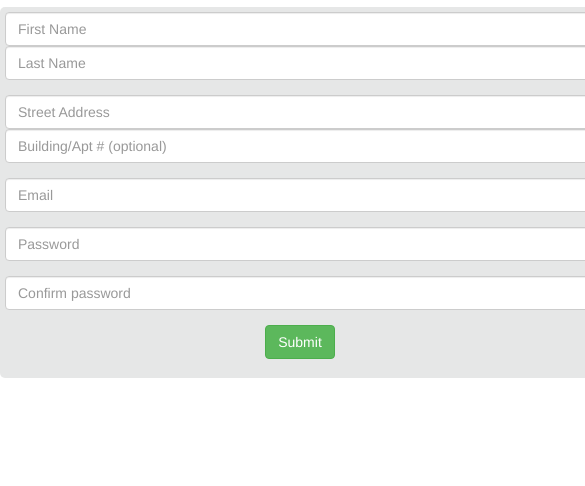
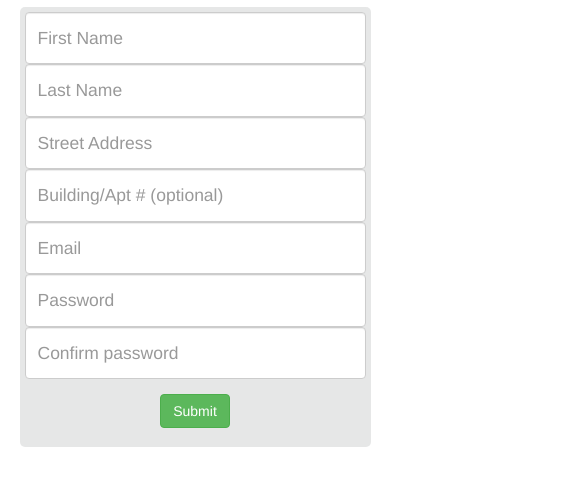
Before and after one commit to andrewomacdonald/templates, a plain HTML site: page bootstrapForm.html in a window 390 px wide. Shown: the part 142-628 px from the top of the page, 585 px wide, since content can reach past the window. Drawn offline with nearby package versions, Linux system fonts and the light colour scheme.

Commit message:
added media query to form so it looks pretty in mobile preview mode

```diff
--- a/Angular/directiveTemplate.js
+++ b/Angular/directiveTemplate.js
@@ -21,7 +21,7 @@
             teamplateUrl: 'filePath/leadingTo/template.html',
             link: link,
             compile: compile
-        }
+        };
         return directive;
 
         function link (scope, element, attrs) {
--- a/CSS/simpleBootstrapForms.css
+++ b/CSS/simpleBootstrapForms.css
@@ -3,25 +3,32 @@ h1, h2, h3 {
 }
 
 body {
-    width: 100%;
     text-align: center;
     margin: 0 auto;
 }
 
 .formBody {
     padding: 5px;
-    width: 600px;
+    width: 50%;
     background-color: rgba(192, 196, 195, 0.4);
     display: inline-block;
     vertical-align: top;
     border-radius: 5px;
 }
 
-.formBody input {
-    /*margin: 10px 0 10px 0;*/
-    /*display: inline-block;*/
+
+@media screen and (max-width: 600px) {
+    .formBody {
+        padding: 5px;
+        width: 90%;
+        background-color: rgba(192, 196, 195, 0.4);
+        border-radius: 5px;
+    }
+    .formBody input {
+        height: 3em;
+        font-size: 1.25em;
+    }
+    body {
+        text-align: center;
+    }
 }
-/*input {*/
-    /*width: 75% !important;*/
-    /*text-align: center !important;*/
-/*}*/
--- a/bootstrapForm.html
+++ b/bootstrapForm.html
@@ -8,6 +8,7 @@
     <link rel="stylesheet" href="CSS/simpleBootstrapForms.css">
     <!--basic favicon link-->
     <!--<link rel="icon" href="FILE PATH TO FAVICON HERE!" type="image/x-icon">-->
+    <meta name="viewport" content="width=device-width, initial-scale=1.0">
 </head>
     <body>
         <H1>A NICELY FORMATTED BOOTSTRAP FORM!</H1>
@@ -15,28 +16,22 @@
             <form class="form-horizontal">
                 <div class="form-group">
                     <div class="col-md-6">
-                    <input type="text" placeholder="First Name" class="form-control"></input>
+                        <input type="text" placeholder="First Name" class="form-control"></input>
                     </div>
                     <div class="col-md-6">
                         <input type="text" placeholder="Last Name" class="form-control"></input>
                     </div>
-                </div>
-                <div class="form-group">
                     <div class="col-md-8">
                         <input type="text" placeholder="Street Address" class="form-control"></input>
                     </div>
                     <div class="col-md-4">
                         <input type="text" placeholder="Building/Apt # (optional)" class="form-control"></input>
                     </div>
-                </div>
-                <div class="form-group col-md-12">
-                    <input type="email" placeholder="Email" class="form-control"></input>
-                </div>
-                <div class="form-group col-md-12">
-                    <input type="password" placeholder="Password" class="form-control"></input>
-                </div>
-                <div class="form-group col-md-12">
-                    <input type="password" placeholder="Confirm password" class="form-control"></input>
+                    <div class="col-md-12">
+                        <input type="email" placeholder="Email" class="form-control"></input>
+                        <input type="password" placeholder="Password" class="form-control"></input>
+                        <input type="password" placeholder="Confirm password" class="form-control"></input>
+                    </div>
                 </div>
                 <button type="submit" class="btn btn-success">Submit</button>
             </form>
```
